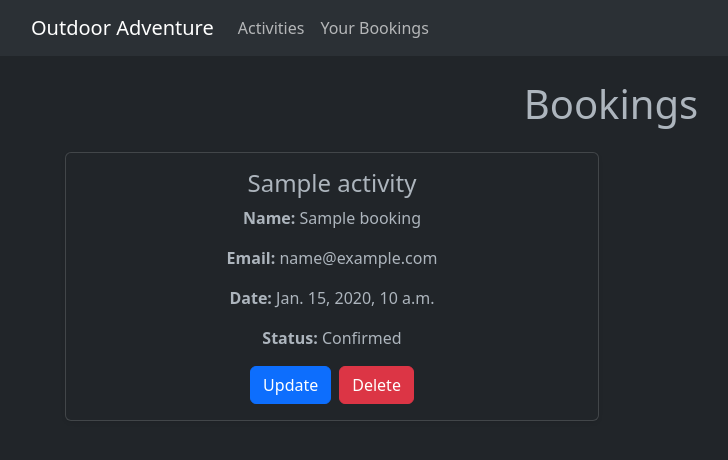
After one commit to hcdiekmann/django-booking-system, a Django app: page /booking/ in a window 1280 px wide. The commit adds this page. Shown: the top 460 px of the page, without its empty margins (29-757 px from the left). Run offline with Django 4.2, Linux system fonts and the light colour scheme; tables that the repository leaves empty hold one stand-in row (values such as "Sample post").

Commit message:
add booking views

```diff
--- a/activity_booking/models.py
+++ b/activity_booking/models.py
@@ -12,3 +12,14 @@ class Activity(models.Model):
 
     def __str__(self):
         return f"{self.name} - {self.price} NZD"
+
+
+class Booking(models.Model):
+    activity = models.ForeignKey(Activity, on_delete=models.CASCADE)
+    customer_name = models.CharField(max_length=200)
+    customer_email = models.EmailField()
+    booking_date = models.DateTimeField()
+    confirmed = models.BooleanField(default=False)
+
+    def __str__(self):
+        return f"{self.customer_name} - {self.activity.name} - {self.booking_date}"
--- /dev/null
+++ b/activity_booking/templates/booking_list.html
@@ -0,0 +1,52 @@
+{% extends 'base.html' %} {% block content %}
+<center>
+  <h1 class="mb-4">Bookings</h1>
+</center>
+<div class="container">
+  <div class="row">
+    {% for booking in bookings %}
+    <div class="col-12 col-lg-6">
+      <div class="card shadow-sm mb-4">
+        <div
+          class="card-body text-center d-flex flex-column justify-content-center align-items-center"
+        >
+          <h4 class="card-title">{{ booking.activity.name }}</h4>
+          <p class="card-text">
+            <strong>Name: </strong>{{ booking.customer_name }}
+          </p>
+          <p class="card-text">
+            <strong>Email: </strong>{{ booking.customer_email }}
+          </p>
+          <p class="card-text">
+            <strong>Date: </strong>{{ booking.booking_date }}
+          </p>
+          <p class="card-text">
+            <strong>Status: </strong>
+            {{ booking.confirmed|yesno:"Confirmed,Not Confirmed" }}
+          </p>
+          <div class="d-flex justify-content-center align-items-center gap-2">
+            <a
+              href="{% url 'booking_update' booking.pk %}"
+              class="btn btn-primary"
+              >Update</a
+            >
+            <a
+              href="{% url 'booking_delete' booking.pk %}"
+              class="btn btn-danger"
+              >Delete</a
+            >
+          </div>
+        </div>
+      </div>
+    </div>
+    {% empty %}
+    <center>
+      <h3 class="text-muted">You have no bookings yet</h3>
+      <a class="mt-4 btn btn-primary" href="{% url 'booking_create' %}"
+        >Book Now</a
+      >
+    </center>
+    {% endfor %}
+  </div>
+</div>
+{% endblock %}
--- a/activity_booking/urls.py
+++ b/activity_booking/urls.py
@@ -1,12 +1,19 @@
 from django.urls import path
 from django.conf.urls.static import static
-from .views import ActivityListView, ActivityDetailView
 from booking_system.settings import DEBUG, MEDIA_URL, MEDIA_ROOT
+
+from .views import ActivityListView, ActivityDetailView, BookingListView, BookingCreateView, BookingUpdateView, BookingDeleteView
+
 
 urlpatterns = [
     path('', ActivityListView.as_view(), name='activity_list'),
     path('activity/<int:pk>', ActivityDetailView.as_view(), name='activity_detail'),
+    path('booking/', BookingListView.as_view(), name='booking_list'),
+    path('booking/create/', BookingCreateView.as_view(), name='booking_create'),
+    path('booking/<int:pk>/update/', BookingUpdateView.as_view(), name='booking_update'),
+    path('booking/<int:pk>/delete/', BookingDeleteView.as_view(), name='booking_delete'),
 ]
 
+# Add media url and root for development
 if DEBUG:
     urlpatterns += static(MEDIA_URL, document_root=MEDIA_ROOT)
--- a/activity_booking/views.py
+++ b/activity_booking/views.py
@@ -1,6 +1,8 @@
 
-from django.views.generic import ListView, DetailView
-from .models import Activity
+from django.views.generic import CreateView, ListView, DetailView, UpdateView, DeleteView
+from django.urls import reverse_lazy
+from .models import Activity, Booking
+from .forms import BookingForm
 
 # Create your views here.
 
@@ -14,3 +16,31 @@ class ActivityListView(ListView):
 class ActivityDetailView(DetailView):
     model = Activity
     template_name = 'activity_detail.html'
+
+
+class BookingListView(ListView):
+    model = Booking
+    template_name = 'booking_list.html'
+    context_object_name = 'bookings'
+
+class BookingCreateView(CreateView):
+    model = Booking
+    form_class = BookingForm
+    template_name = 'booking_form.html'
+    success_url = reverse_lazy('booking_list')
+
+class BookingDeleteView(DeleteView):
+    model = Booking
+    template_name = 'booking_confirm_delete.html'
+    success_url = reverse_lazy('booking_list')
+
+class BookingUpdateView(UpdateView):
+    model = Booking
+    form_class = BookingForm
+    template_name = 'booking_form.html'
+    success_url = reverse_lazy('booking_list')
+
+class BookingDeleteView(DeleteView):
+    model = Booking
+    template_name = 'booking_confirm_delete.html'
+    success_url = reverse_lazy('booking_list')
--- a/templates/base.html
+++ b/templates/base.html
@@ -12,7 +12,7 @@
     />
   </head>
   <body data-bs-theme="dark">
-    <nav class="navbar navbar-expand-lg bg-body-tertiary">
+    <nav class="navbar navbar-expand-lg bg-body-tertiary mb-4">
       <div class="container-fluid mx-5">
         <a class="navbar-brand" href="{% url 'activity_list' %}"
           >Outdoor Adventure</a
@@ -35,11 +35,11 @@
                 >Activities</a
               >
             </li>
-            {% comment %}
             <li class="nav-item">
-              <a class="nav-link" href="{% url 'booking_list' %}">Bookings</a>
+              <a class="nav-link" href="{% url 'booking_list' %}"
+                >Your Bookings</a
+              >
             </li>
-            {% endcomment %}
           </ul>
         </div>
       </div>
```
Also changed, not shown: activity_booking/forms.py (added, +8 -0 lines), activity_booking/templates/booking_confirm_delete.html (added, +9 -0 lines), activity_booking/templates/booking_form.html (added, +11 -0 lines), activity_booking/migrations/0004_booking.py (added), activity_booking/migrations/0005_alter_booking_booking_date.py (added), images/jetboating.png (added), media/activity_images/jetboating.png (added), 1 other file.
